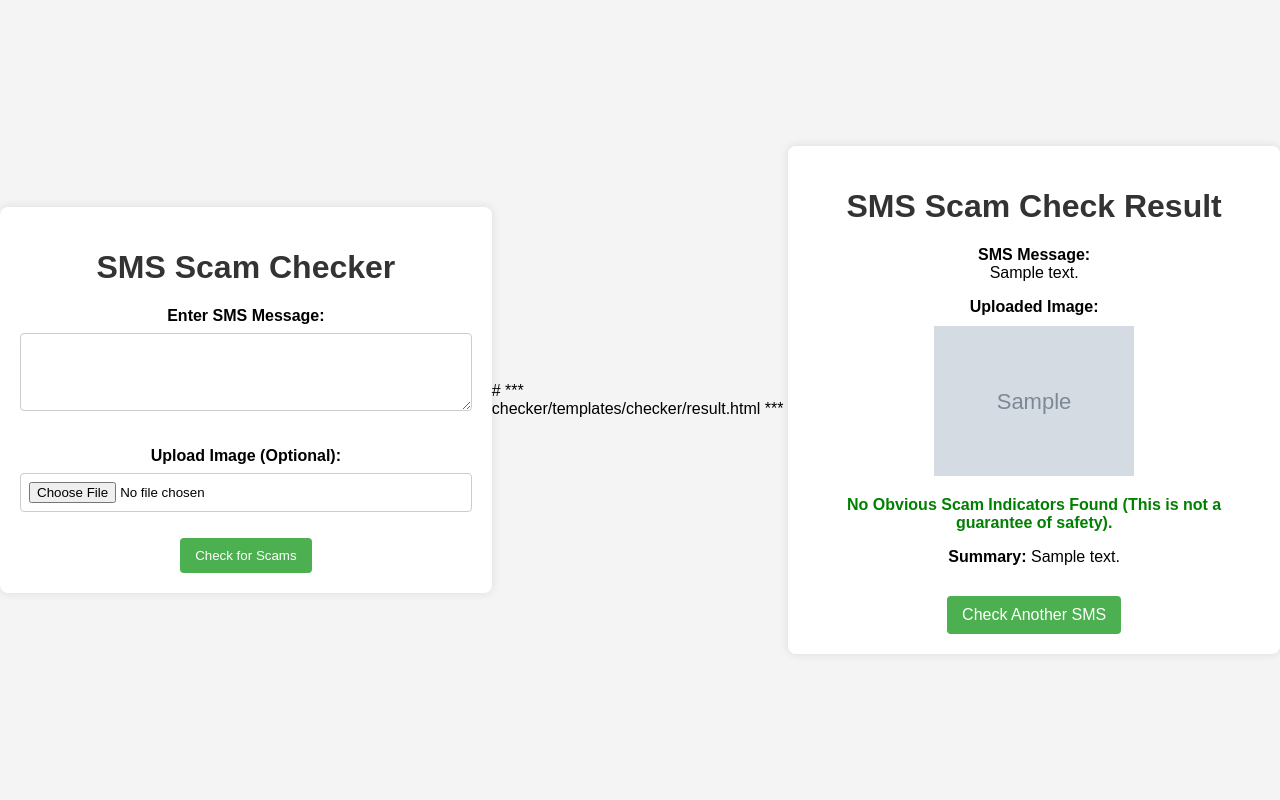
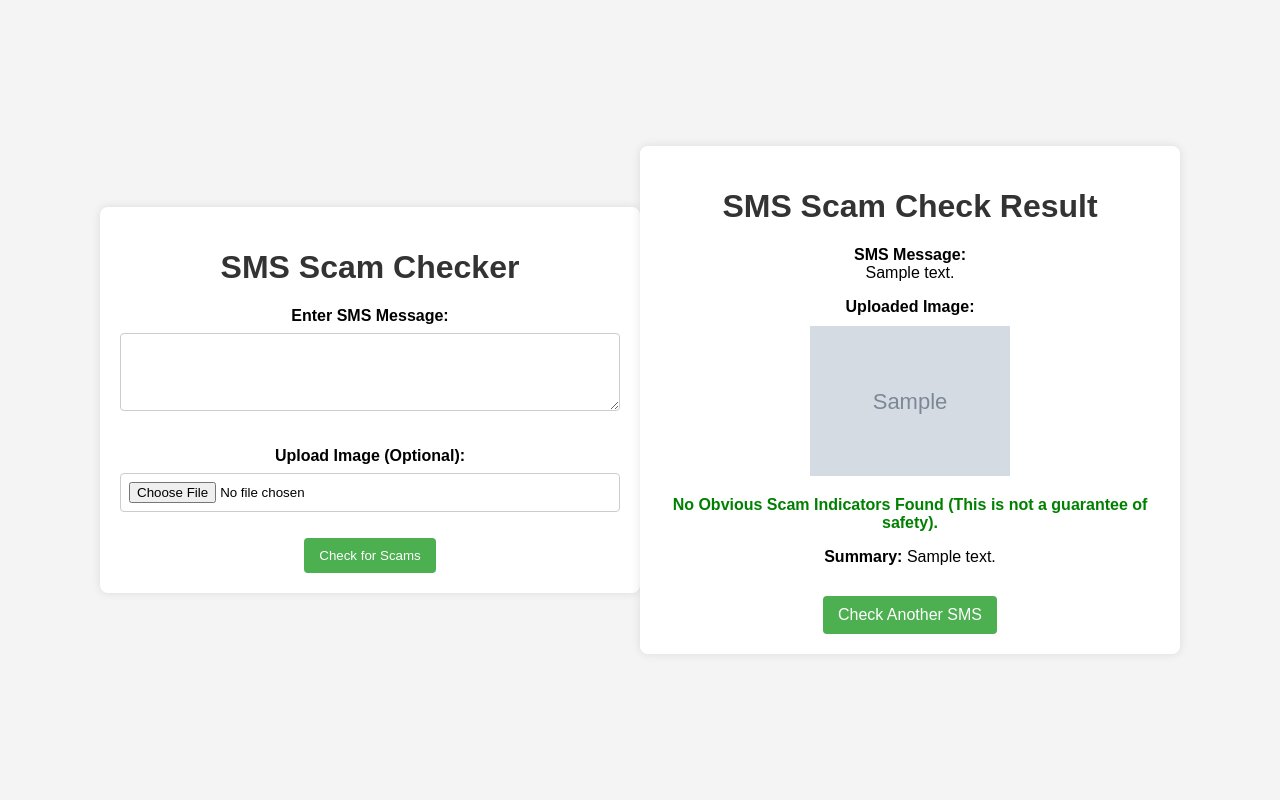
Before and after one commit to DLOE001/DreamBigSquad, a Django app: template HACKATHON/sms_scam_checker/checker/templates/checker/check_sms.html in a window 1280 px wide. Run offline with Django 5.2, Linux system fonts and the light colour scheme; tables that the repository leaves empty hold one stand-in row (values such as "Sample post"); the template is opened without the code that fills it: values that come from a table or form of the project are taken from there, most other values are stand-ins (such as "Sample title", 1, 10 or a date in 2020); grey boxes marked "Sample" are stand-in pictures.

Commit message:
help pls

```diff
--- a/HACKATHON/sms_scam_checker/checker/templates/checker/check_sms.html
+++ b/HACKATHON/sms_scam_checker/checker/templates/checker/check_sms.html
@@ -70,7 +70,6 @@
   </body>
 </html>
 
-# *** checker/templates/checker/result.html ***
 <!DOCTYPE html>
 <html lang="en">
   <head>
```
